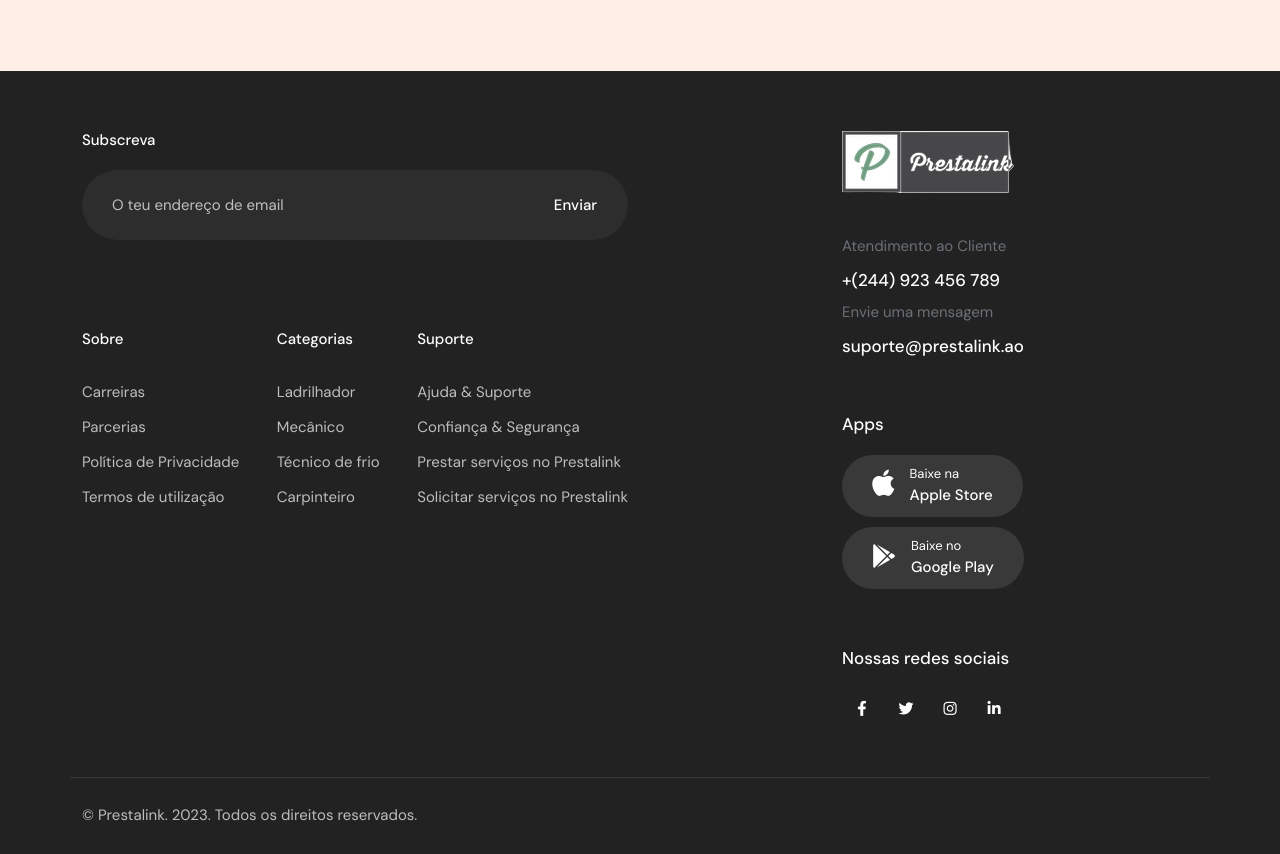
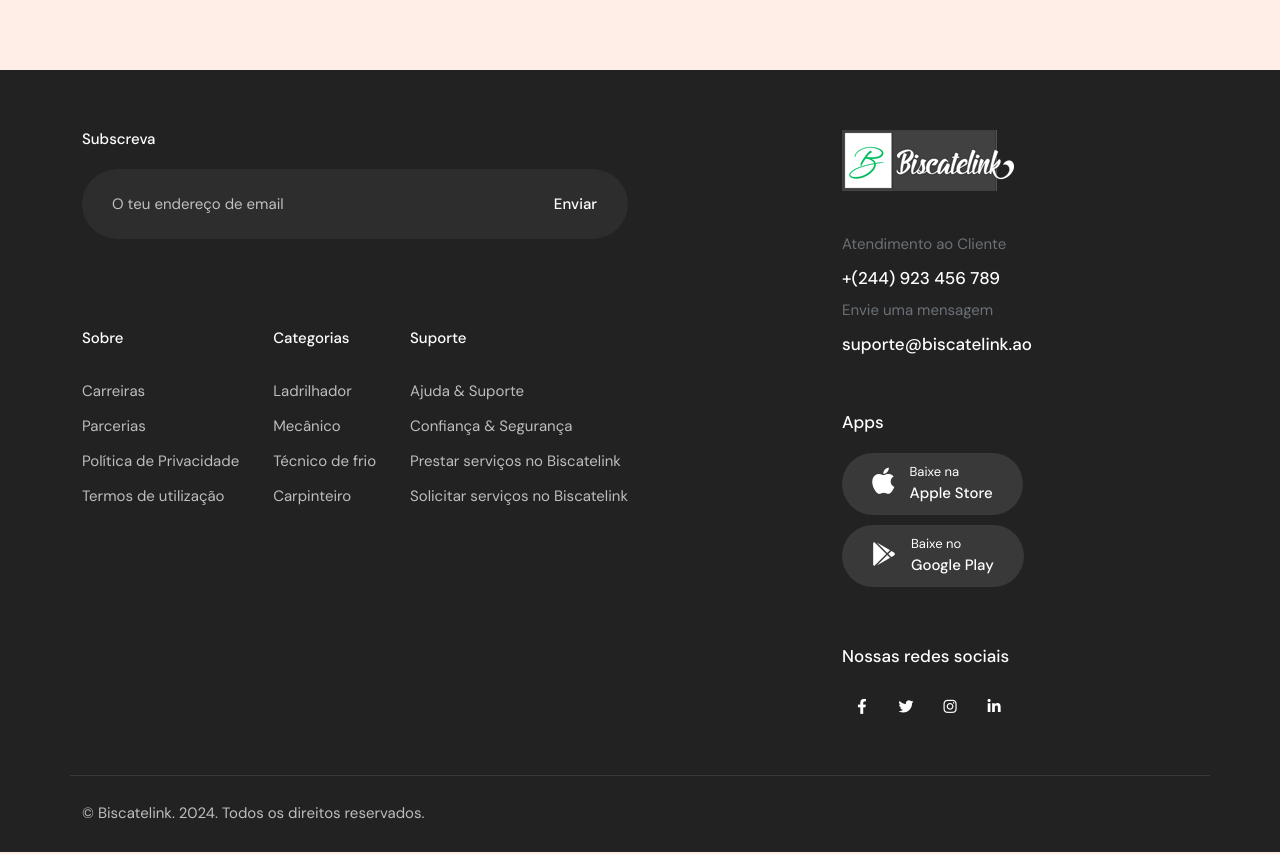
Before and after one commit to BuyaUp/biscatelink, a plain HTML site: page page-login.html in a window 1280 px wide. Shown: the part 920-1774 px from the top of the page. Drawn offline with Linux system fonts and the light colour scheme; files whose address does not match are found by name.

Commit message:
Update page-login.html logo and info

```diff
--- a/page-login.html
+++ b/page-login.html
@@ -6,7 +6,7 @@
     <meta http-equiv="X-UA-Compatible" content="IE=edge">
     <meta name="viewport" content="width=device-width, initial-scale=1">
     <meta name="keywords" content="bidding, fiverr, freelance marketplace, freelancers, freelancing, gigs, hiring, job board, job portal, job posting, jobs marketplace, peopleperhour, proposals, sell services, upwork">
-    <meta name="description" content="Prestalink - Marketplace">
+    <meta name="description" content="Biscatelink - Marketplace">
     <!-- css file -->
     <link rel="stylesheet" href="css/bootstrap.min.css">
     <link rel="stylesheet" href="css/ace-responsive-menu.css">
@@ -21,15 +21,10 @@
     <!-- Responsive stylesheet -->
     <link rel="stylesheet" href="css/responsive.css">
     <!-- Title -->
-    <title>Prestalink - Marketplace</title>
+    <title>Biscatelink - Marketplace</title>
     <!-- Favicon -->
-    <link href="images/favico-prestalink.jpg" sizes="128x128" rel="shortcut icon" type="image/x-icon" />
-    <link href="images/favico-prestalink.jpg" sizes="128x128" rel="shortcut icon" />
-    <!-- Apple Touch Icon -->
-    <link href="images/apple-touch-icon-60x60.png" sizes="60x60" rel="apple-touch-icon">
-    <link href="images/apple-touch-icon-72x72.png" sizes="72x72" rel="apple-touch-icon">
-    <link href="images/apple-touch-icon-114x114.png" sizes="114x114" rel="apple-touch-icon">
-    <link href="images/apple-touch-icon-180x180.png" sizes="180x180" rel="apple-touch-icon">
+    <link href="images/biscate-b-favicon.ico" sizes="128x128" rel="shortcut icon" type="image/x-icon" />
+    <link href="images/biscate-b-favicon.ico" sizes="128x128" rel="shortcut icon" />
 
 </head>
 <body class="bgc-thm4">
@@ -44,7 +39,7 @@
                     <div class="row align-items-center justify-content-between">
                         <div class="col-auto pe-0">
                             <div class="d-flex align-items-center">
-                                <a class="header-logo bdrr1 pr30 pr5-xl" href="index.html"><img src="images/prestalink.png" alt="Header Logo"></a>
+                                <a class="header-logo bdrr1 pr30 pr5-xl" href="index.html"><img src="images/biscatelink-logo172.png" alt="Header Logo"></a>
                                 <div class="home1_style">
                                     <div id="mega-menu">
                                         <a class="btn-mega fw500" href="#"><span class="pl30 pl10-xl pr5 fz15 vam flaticon-menu"></span> Categorias</a>
@@ -123,7 +118,7 @@
                 <div class="header bdrb1">
                     <div class="menu_and_widgets">
                         <div class="mobile_menu_bar d-flex justify-content-between align-items-center">
-                            <a class="mobile_logo" href="index.html"><img src="images/prestalink.png" alt=""></a>
+                            <a class="mobile_logo" href="index.html"><img src="images/biscatelink-logo172.png" alt=""></a>
                             <div class="right-side text-end">
                                 <a class="" href="page-login.html">login</a>
                                 <a class="menubar ml30" href="#menu"><img src="images/mobile-dark-nav-icon.svg" alt=""></a>
@@ -237,8 +232,8 @@
                                             <ul class="ps-0">
                                                 <li><a href="#">Ajuda & Suporte</a></li>
                                                 <li><a href="#">Confiança & Segurança</a></li>
-                                                <li><a href="#">Prestar serviços no Prestalink</a></li>
-                                                <li><a href="#">Solicitar serviços no Prestalink</a></li>
+                                                <li><a href="#">Prestar serviços no Biscatelink</a></li>
+                                                <li><a href="#">Solicitar serviços no Biscatelink</a></li>
                                             </ul>
                                         </div>
                                     </div>
@@ -247,7 +242,7 @@
                         </div>
                         <div class="col-lg-6 col-xl-4 offset-xl-2">
                             <div class="footer-widget mb-4 mb-lg-5">
-                                <a class="footer-logo" href="index.html"><img class="mb40" src="images/prestalink.png" alt=""></a>
+                                <a class="footer-logo" href="index.html"><img class="mb40" src="images/biscatelink-logo172.png" alt=""></a>
                                 <div class="row mb-4 mb-lg-5">
                                     <div class="col-auto">
                                         <div class="contact-info">
@@ -258,7 +253,7 @@
                                     <div class="col-auto">
                                         <div class="contact-info">
                                             <p class="info-title mb-2">Envie uma mensagem</p>
-                                            <h5 class="info-mail"><a class="text-white" href="mailto:suporte@prestalink.ao">suporte@prestalink.ao</a></h5>
+                                            <h5 class="info-mail"><a class="text-white" href="mailto:suporte@biscatelink.ao">suporte@biscatelink.ao</a></h5>
                                         </div>
                                     </div>
                                 </div>
@@ -310,7 +305,7 @@
                     <div class="row">
                         <div class="col-sm-6">
                             <div class="text-center text-lg-start">
-                                <p class="copyright-text mb-2 mb-md-0 text-white-light ff-heading">© Prestalink. 2023. Todos os direitos reservados.</p>
+                                <p class="copyright-text mb-2 mb-md-0 text-white-light ff-heading">© Biscatelink. 2024. Todos os direitos reservados.</p>
                             </div>
                         </div>
 
```
